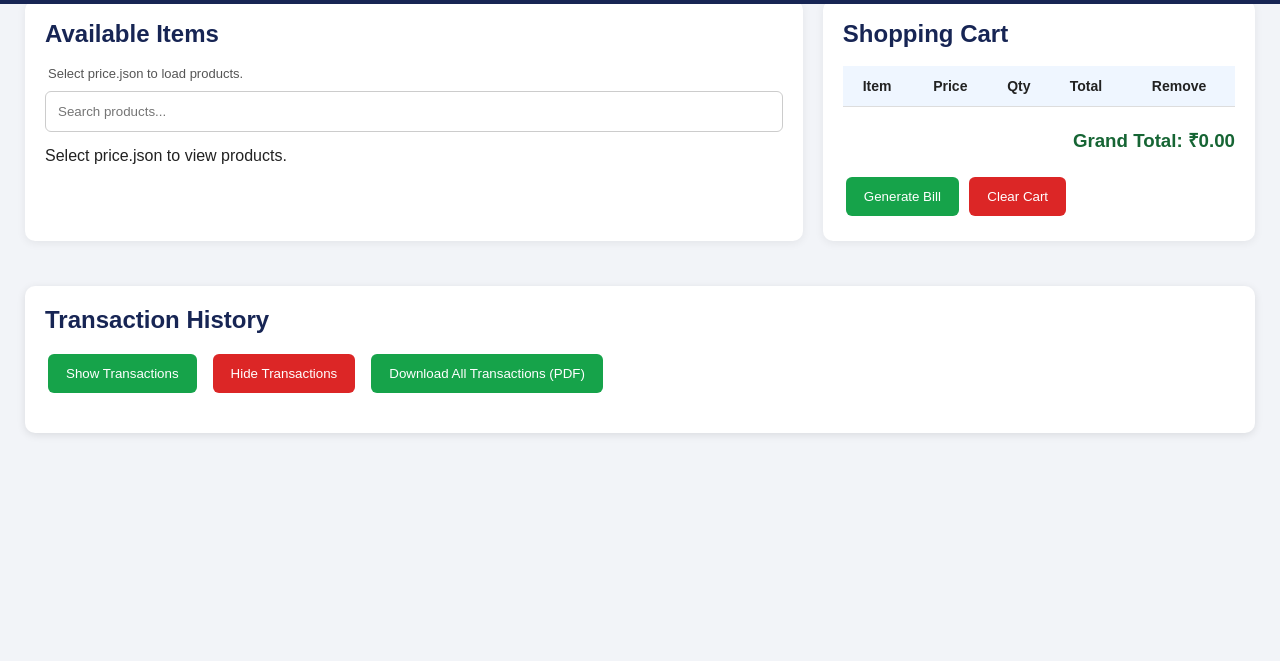
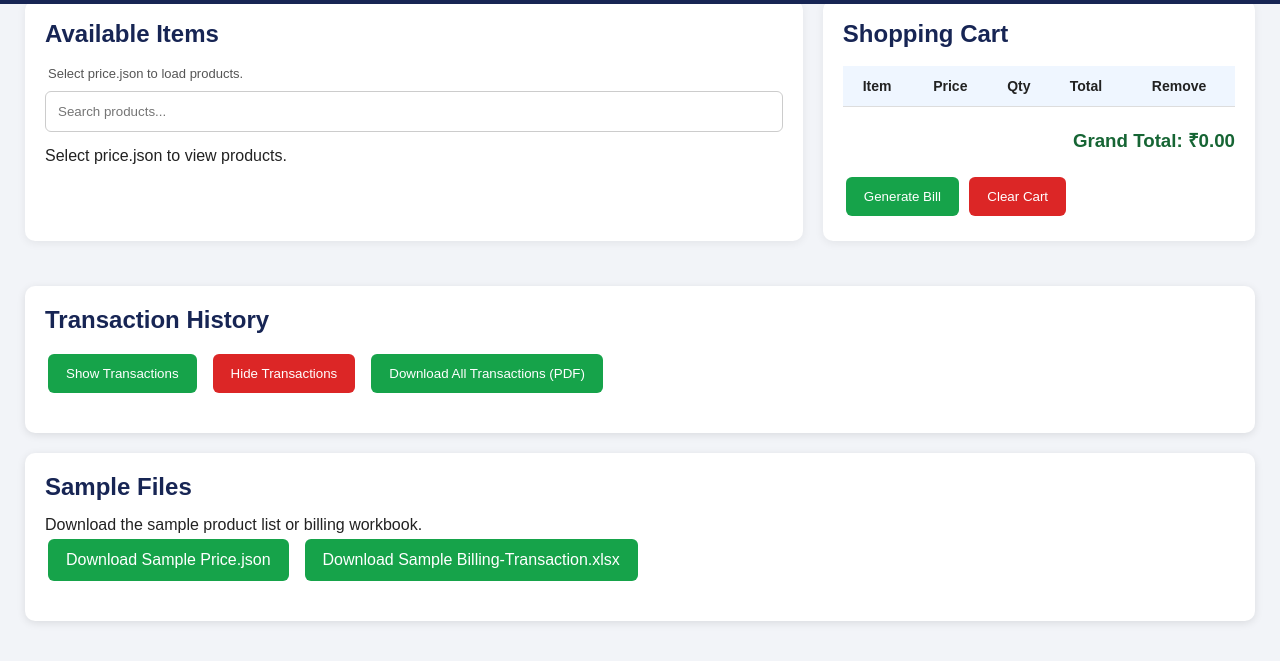
Before and after one commit to Sarvar8950/billing-system, a plain HTML site: page index.html in a window 1280 px wide. Shown: the part 75-736 px from the top of the page. Drawn offline with nearby package versions, Linux system fonts and the light colour scheme.

Commit message:
add option to doanload sample json and DB

```diff
--- a/index.html
+++ b/index.html
@@ -145,6 +145,20 @@
     </section>
 
 
+    <section class="transaction-section">
+        <h2>Sample Files</h2>
+        <p>Download the sample product list or billing workbook.</p>
+        <div class="transaction-buttons sample-file-buttons">
+            <a class="bill-btn" href="price.json" download="price.json" title="You can use this file to add your items">
+                Download Sample Price.json
+            </a>
+            <a class="bill-btn" href="db.xlsx" download="db.xlsx" title="You can use this file as you Billing Transaction Sheet">
+                Download Sample Billing-Transaction.xlsx
+            </a>
+        </div>
+    </section>
+
+
     <!-- EXCEL FILE CONNECTION -->
     <section class="excel-section">
 
--- a/style.css
+++ b/style.css
@@ -437,6 +437,11 @@ th {
     margin-bottom: 15px;
 }
 
+.sample-file-buttons a {
+    display: inline-block;
+    text-decoration: none;
+}
+
 .transaction-table-wrapper {
     width: 100%;
     overflow-x: auto;
```
